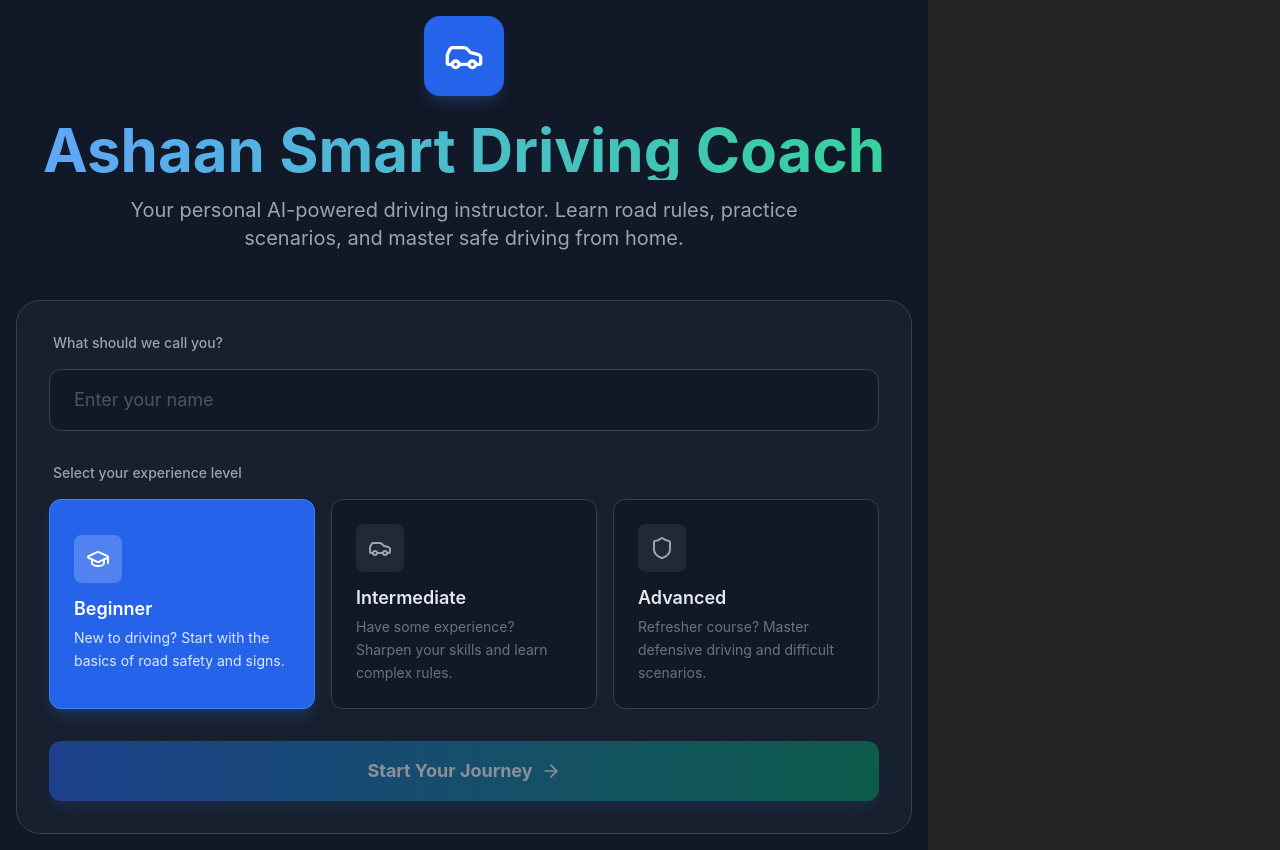
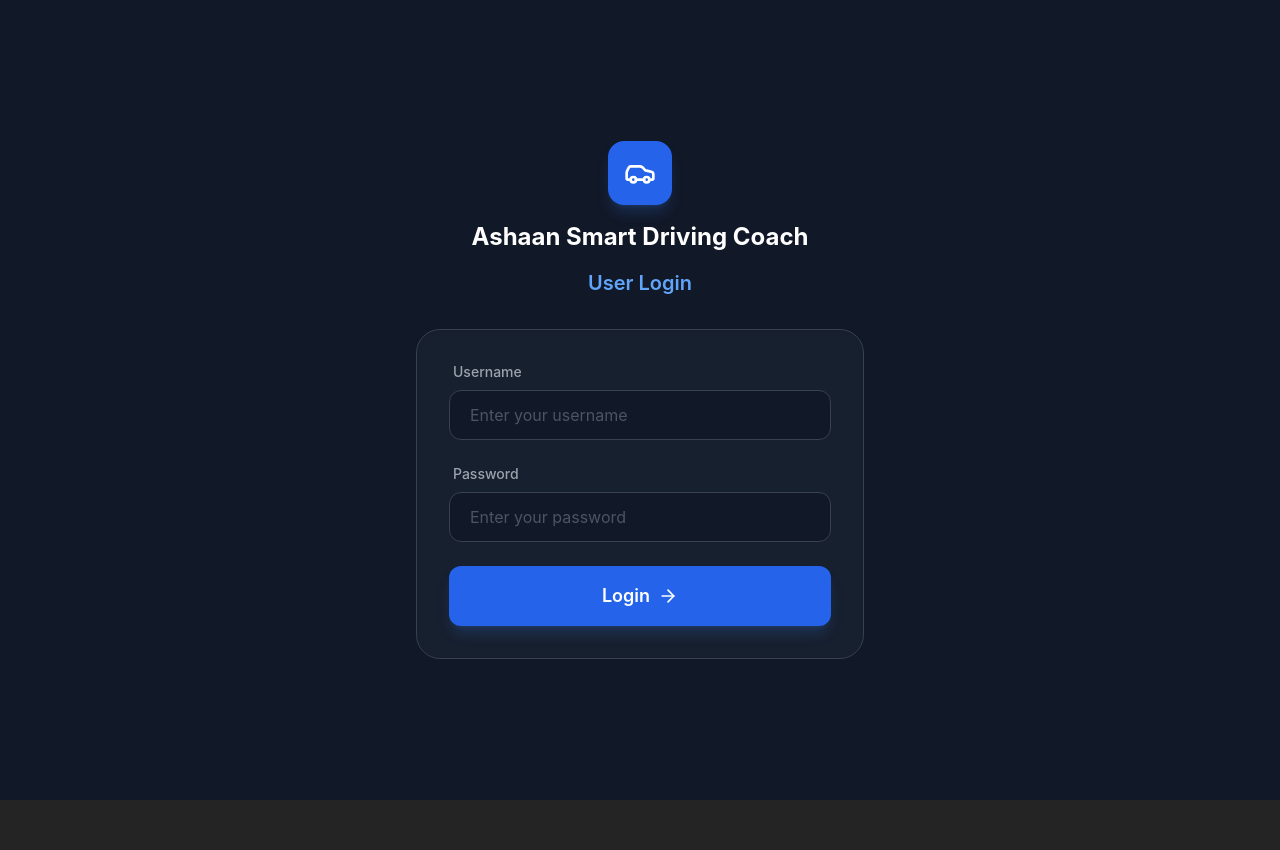
Before and after one commit to RaidenKIRAN/Driving-Ashaan, a React (Vite) app: page /login in a window 1280 px wide. Before the commit this address led to /. After the commit the page ends 800 px from the top, so only its background shows below. Built offline with nearby package versions, Linux system fonts and the light colour scheme.

Commit message:
First Update

```diff
--- a/src/App.tsx
+++ b/src/App.tsx
@@ -3,13 +3,19 @@ import { UserProvider } from './context/UserContext';
 import Landing from './pages/Landing';
 import Dashboard from './pages/Dashboard';
 import LessonView from './pages/LessonView';
+import Welcome from './pages/Welcome';
+import Login from './pages/Login';
+import Intro from './pages/Intro';
 
 function App() {
   return (
     <UserProvider>
       <BrowserRouter>
         <Routes>
-          <Route path="/" element={<Landing />} />
+          <Route path="/" element={<Intro />} />
+          <Route path="/welcome" element={<Welcome />} />
+          <Route path="/signup" element={<Landing />} />
+          <Route path="/login" element={<Login />} />
           <Route path="/dashboard" element={<Dashboard />} />
           <Route path="/lesson/:id" element={<LessonView />} />
           <Route path="*" element={<Navigate to="/" replace />} />
--- a/src/index.css
+++ b/src/index.css
@@ -19,9 +19,12 @@
 
 body {
   margin: 0;
-  display: flex;
-  place-items: center;
   min-width: 320px;
+  min-height: 100vh;
+}
+
+#root {
+  width: 100%;
   min-height: 100vh;
 }
 
--- /dev/null
+++ b/src/pages/Intro.tsx
@@ -0,0 +1,42 @@
+import { useEffect } from 'react';
+import { useNavigate } from 'react-router-dom';
+import { motion } from 'framer-motion';
+import { Car } from 'lucide-react';
+
+const Intro = () => {
+  const navigate = useNavigate();
+
+  useEffect(() => {
+    const timer = setTimeout(() => {
+      navigate('/welcome');
+    }, 1500);
+
+    return () => clearTimeout(timer);
+  }, [navigate]);
+
+  return (
+    <div className="min-h-screen bg-gray-900 flex items-center justify-center p-4 overflow-hidden">
+      <motion.div
+        initial={{ opacity: 0, y: 50 }}
+        animate={{ opacity: 1, y: 0 }}
+        transition={{ duration: 0.8, ease: "easeOut" }}
+        className="text-center"
+      >
+        <motion.div
+          initial={{ scale: 0.8 }}
+          animate={{ scale: 1 }}
+          transition={{ duration: 0.8, ease: "easeOut" }}
+          className="w-24 h-24 bg-blue-600 rounded-3xl mx-auto flex items-center justify-center mb-8 shadow-lg shadow-blue-500/20"
+        >
+          <Car className="w-12 h-12 text-white" />
+        </motion.div>
+
+        <h1 className="text-4xl md:text-6xl font-bold bg-clip-text text-transparent bg-gradient-to-r from-blue-400 to-emerald-400">
+          Ashaan Smart Driving Coach
+        </h1>
+      </motion.div>
+    </div>
+  );
+};
+
+export default Intro;
--- a/src/pages/Landing.tsx
+++ b/src/pages/Landing.tsx
@@ -1,3 +1,4 @@
+import { useState } from 'react';
 import { useNavigate } from 'react-router-dom';
 import { motion } from 'framer-motion';
 import { Car, Shield, GraduationCap, ArrowRight } from 'lucide-react';
@@ -29,6 +30,7 @@ const levels: { id: Level; title: string; description: string; icon: React.Eleme
 const Landing = () => {
   const navigate = useNavigate();
   const { name, setName, level, setLevel } = useUser();
+  const [password, setPassword] = useState('');
 
   const handleStart = () => {
     if (name.trim()) {
@@ -51,10 +53,10 @@ const Landing = () => {
           >
             <Car className="w-10 h-10 text-white" />
           </motion.div>
-          <h1 className="text-4xl md:text-6xl font-bold bg-clip-text text-transparent bg-gradient-to-r from-blue-400 to-emerald-400">
+          <h1 className="text-4xl md:text-6xl font-bold bg-clip-text text-transparent bg-gradient-to-r from-blue-400 to-emerald-400 py-2">
             Ashaan Smart Driving Coach
           </h1>
-          <p className="text-xl text-gray-400 max-w-2xl mx-auto">
+          <p className="text-xl text-gray-400 max-w-2xl mx-auto mt-4">
             Your personal AI-powered driving instructor. Learn road rules, practice scenarios, and master safe driving from home.
           </p>
         </div>
@@ -67,6 +69,17 @@ const Landing = () => {
               value={name}
               onChange={(e) => setName(e.target.value)}
               placeholder="Enter your name"
+              className="w-full bg-gray-900 border border-gray-700 rounded-xl px-6 py-4 text-lg focus:ring-2 focus:ring-blue-500 focus:border-transparent outline-none transition-all placeholder:text-gray-600"
+            />
+          </div>
+
+          <div className="space-y-4">
+            <label className="block text-sm font-medium text-gray-400 ml-1">Create a password</label>
+            <input
+              type="password"
+              value={password}
+              onChange={(e) => setPassword(e.target.value)}
+              placeholder="Create a password"
               className="w-full bg-gray-900 border border-gray-700 rounded-xl px-6 py-4 text-lg focus:ring-2 focus:ring-blue-500 focus:border-transparent outline-none transition-all placeholder:text-gray-600"
             />
           </div>
@@ -98,14 +111,26 @@ const Landing = () => {
                         <Icon className={clsx("w-6 h-6", isSelected ? "text-white" : "text-gray-400")} />
                       </div>
                       <div>
-                        <h3 className={clsx("font-semibold text-lg", isSelected ? "text-white" : "text-gray-200")}>
+                        <h3 className={clsx(
+                          "font-semibold text-lg mb-1",
+                          isSelected ? "text-white" : "text-gray-200"
+                        )}>
                           {l.title}
                         </h3>
-                        <p className={clsx("text-sm mt-1 leading-relaxed", isSelected ? "text-blue-100" : "text-gray-500")}>
+                        <p className={clsx(
+                          "text-sm leading-relaxed",
+                          isSelected ? "text-blue-100" : "text-gray-400"
+                        )}>
                           {l.description}
                         </p>
                       </div>
                     </div>
+                    {isSelected && (
+                      <motion.div
+                        layoutId="selection-glow"
+                        className="absolute inset-0 bg-gradient-to-tr from-blue-600/20 to-transparent"
+                      />
+                    )}
                   </motion.button>
                 );
               })}
@@ -117,10 +142,10 @@ const Landing = () => {
             whileTap={{ scale: 0.98 }}
             onClick={handleStart}
             disabled={!name.trim()}
-            className="w-full bg-gradient-to-r from-blue-600 to-emerald-600 hover:from-blue-500 hover:to-emerald-500 text-white font-bold py-4 rounded-xl text-lg shadow-lg shadow-blue-500/20 flex items-center justify-center gap-2 disabled:opacity-50 disabled:cursor-not-allowed transition-all"
+            className="w-full bg-gradient-to-r from-blue-600 to-emerald-600 hover:from-blue-500 hover:to-emerald-500 text-white p-6 rounded-xl font-bold text-xl shadow-lg shadow-blue-500/20 disabled:opacity-50 disabled:cursor-not-allowed flex items-center justify-center gap-2 transition-all"
           >
-            Start Your Journey
-            <ArrowRight className="w-5 h-5" />
+            <span>Start Your Journey</span>
+            <ArrowRight className="w-6 h-6" />
           </motion.button>
         </div>
       </motion.div>
--- /dev/null
+++ b/src/pages/Login.tsx
@@ -0,0 +1,84 @@
+import { useState } from 'react';
+import { useNavigate } from 'react-router-dom';
+import { motion } from 'framer-motion';
+import { Car, LogIn, ArrowRight } from 'lucide-react';
+import { useUser } from '../context/UserContext';
+
+const Login = () => {
+  const navigate = useNavigate();
+  const { setName } = useUser();
+  const [username, setUsername] = useState('');
+  const [password, setPassword] = useState('');
+
+  const handleLogin = (e: React.FormEvent) => {
+    e.preventDefault();
+    if (username.trim()) {
+      setName(username);
+      navigate('/dashboard');
+    }
+  };
+
+  return (
+    <div className="min-h-screen bg-gray-900 text-white flex flex-col items-center justify-center p-4">
+      <motion.div
+        initial={{ opacity: 0, y: 20 }}
+        animate={{ opacity: 1, y: 0 }}
+        className="max-w-md w-full space-y-8"
+      >
+        <div className="text-center space-y-4">
+          <motion.div
+            initial={{ scale: 0.8 }}
+            animate={{ scale: 1 }}
+            className="w-16 h-16 bg-blue-600 rounded-2xl mx-auto flex items-center justify-center mb-4 shadow-lg shadow-blue-500/20"
+          >
+            <Car className="w-8 h-8 text-white" />
+          </motion.div>
+          <h1 className="text-2xl font-bold text-white">
+            Ashaan Smart Driving Coach
+          </h1>
+          <h2 className="text-xl text-blue-400 font-semibold">User Login</h2>
+        </div>
+
+        <div className="bg-gray-800/50 p-8 rounded-3xl border border-gray-700 backdrop-blur-sm">
+          <form onSubmit={handleLogin} className="space-y-6">
+            <div className="space-y-2">
+              <label className="block text-sm font-medium text-gray-400 ml-1">Username</label>
+              <input
+                type="text"
+                value={username}
+                onChange={(e) => setUsername(e.target.value)}
+                placeholder="Enter your username"
+                className="w-full bg-gray-900 border border-gray-700 rounded-xl px-5 py-3 text-white focus:ring-2 focus:ring-blue-500 focus:border-transparent outline-none transition-all placeholder:text-gray-600"
+                required
+              />
+            </div>
+
+            <div className="space-y-2">
+              <label className="block text-sm font-medium text-gray-400 ml-1">Password</label>
+              <input
+                type="password"
+                value={password}
+                onChange={(e) => setPassword(e.target.value)}
+                placeholder="Enter your password"
+                className="w-full bg-gray-900 border border-gray-700 rounded-xl px-5 py-3 text-white focus:ring-2 focus:ring-blue-500 focus:border-transparent outline-none transition-all placeholder:text-gray-600"
+                required
+              />
+            </div>
+
+            <motion.button
+              whileHover={{ scale: 1.02 }}
+              whileTap={{ scale: 0.98 }}
+              type="submit"
+              className="w-full bg-blue-600 hover:bg-blue-700 text-white p-4 rounded-xl font-semibold text-lg shadow-lg shadow-blue-500/20 flex items-center justify-center gap-2 transition-all mt-4"
+            >
+              <span>Login</span>
+              <ArrowRight className="w-5 h-5" />
+            </motion.button>
+          </form>
+        </div>
+      </motion.div>
+    </div>
+  );
+};
+
+export default Login;
--- /dev/null
+++ b/src/pages/Welcome.tsx
@@ -0,0 +1,57 @@
+import { useNavigate } from 'react-router-dom';
+import { motion } from 'framer-motion';
+import { Car, UserPlus, LogIn } from 'lucide-react';
+
+const Welcome = () => {
+  const navigate = useNavigate();
+
+  return (
+    <div className="min-h-screen bg-gray-900 text-white flex flex-col items-center justify-center p-4">
+      <motion.div
+        initial={{ opacity: 0, y: 20 }}
+        animate={{ opacity: 1, y: 0 }}
+        className="max-w-4xl w-full space-y-12"
+      >
+        <div className="text-center space-y-4">
+          <motion.div
+            initial={{ scale: 0.8 }}
+            animate={{ scale: 1 }}
+            className="w-20 h-20 bg-blue-600 rounded-2xl mx-auto flex items-center justify-center mb-6 shadow-lg shadow-blue-500/20"
+          >
+            <Car className="w-10 h-10 text-white" />
+          </motion.div>
+          <h1 className="text-4xl md:text-6xl font-bold bg-clip-text text-transparent bg-gradient-to-r from-blue-400 to-emerald-400 py-2">
+            Ashaan Smart Driving Coach
+          </h1>
+          <p className="text-xl text-gray-400 max-w-2xl mx-auto mt-4">
+            Your personal AI-powered driving instructor. Learn road rules, practice scenarios, and master safe driving from home.
+          </p>
+        </div>
+
+        <div className="flex flex-col md:flex-row gap-6 justify-center items-center mt-12">
+          <motion.button
+            whileHover={{ scale: 1.05 }}
+            whileTap={{ scale: 0.95 }}
+            onClick={() => navigate('/signup')}
+            className="flex items-center gap-3 bg-blue-600 hover:bg-blue-700 text-white px-8 py-4 rounded-xl text-lg font-semibold transition-all shadow-lg shadow-blue-500/20 w-full md:w-auto justify-center"
+          >
+            <UserPlus className="w-6 h-6" />
+            Sign Up
+          </motion.button>
+
+          <motion.button
+            whileHover={{ scale: 1.05 }}
+            whileTap={{ scale: 0.95 }}
+            onClick={() => navigate('/login')}
+            className="flex items-center gap-3 bg-gray-800 hover:bg-gray-700 text-white px-8 py-4 rounded-xl text-lg font-semibold border border-gray-700 transition-all w-full md:w-auto justify-center"
+          >
+            <LogIn className="w-6 h-6" />
+            Login
+          </motion.button>
+        </div>
+      </motion.div>
+    </div>
+  );
+};
+
+export default Welcome;
```
Also changed, not shown: 1 other file (tests, documents, lock files or other folders).
